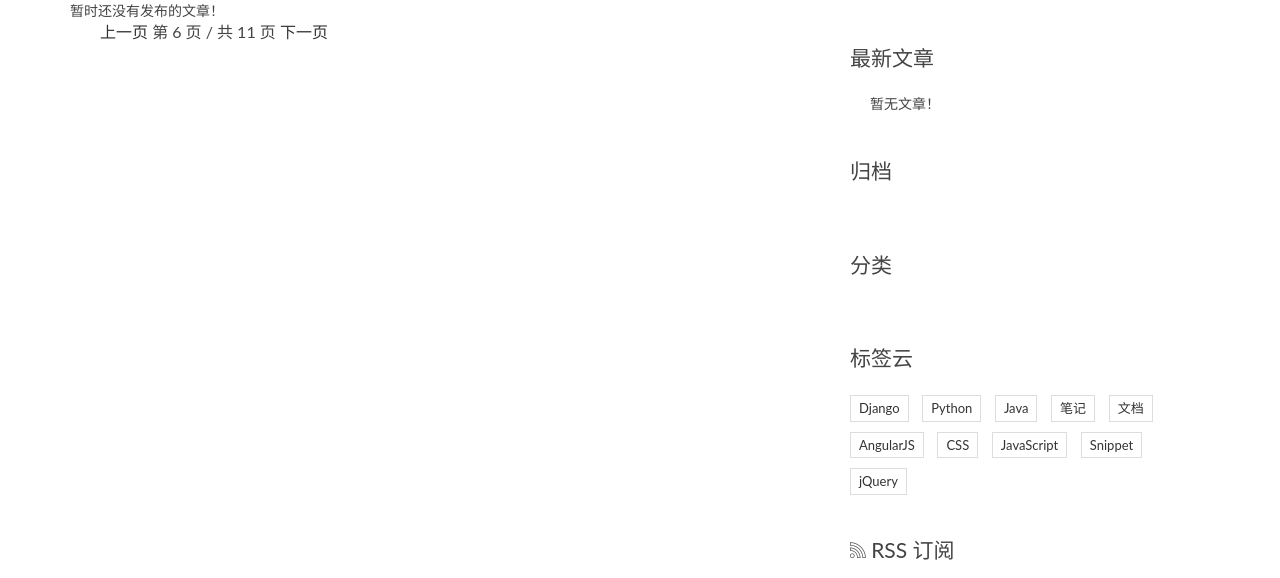
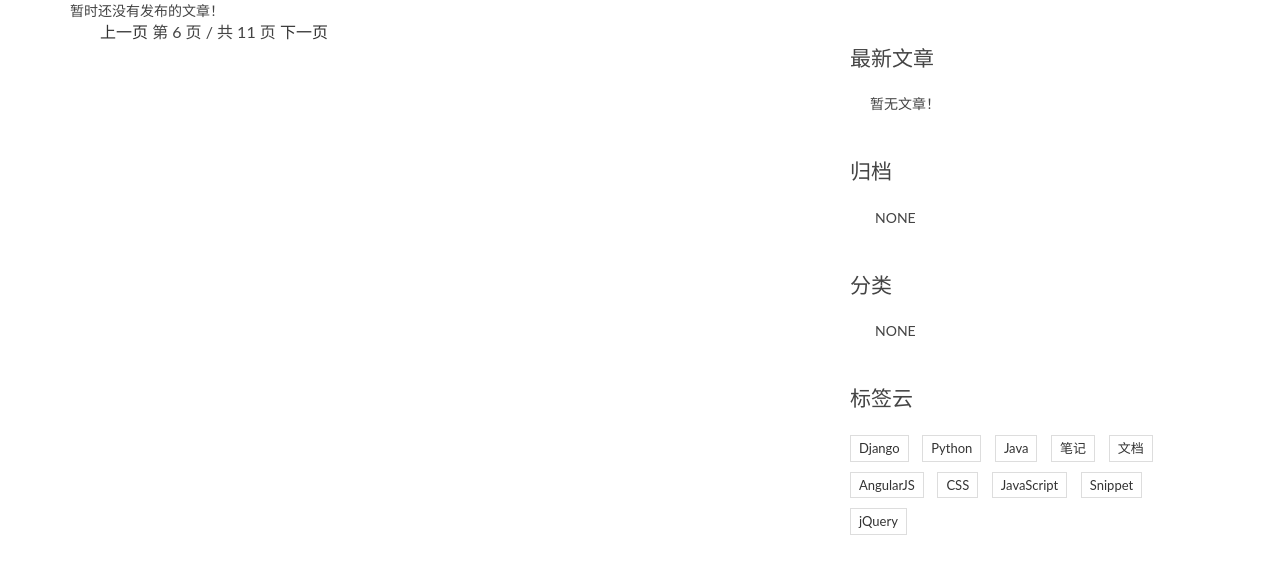
Before and after one commit to Dyeed/my-first-blog, a Django app: page / in a window 1280 px wide. Shown: the part 130-708 px from the top of the page. Run offline with Django 3.2, Linux system fonts and the light colour scheme; data that the repository does not hold is empty; some libraries are stand-ins or nearby versions.

Commit message:
归档、分类的empty
Signed-off-by: Dyeed <gggssn@qq.com>

```diff
--- a/blog/templates/archives.html
+++ b/blog/templates/archives.html
@@ -4,9 +4,11 @@
     <h3 class="widget-title">归档</h3>
     <ul>
         {% for ach in achs %}
-        <li>
-            <a href="{% url 'archives' year=ach.year month=ach.month %}">{{ ach.year }} 年 {{ ach.month }} 月</a>
-        </li>
+            <li>
+                <a href="{% url 'archives' year=ach.year month=ach.month %}">{{ ach.year }} 年 {{ ach.month }} 月</a>
+            </li>
+        {% empty %}
+            NONE
         {% endfor %}
     </ul>
 </div>
--- a/blog/templates/category.html
+++ b/blog/templates/category.html
@@ -8,6 +8,8 @@
             <li>
                 <a href="{% url 'category' cate.pk %}">{{ cate.name }} <span class="post-count">(13)</span></a>
             </li>
+        {% empty %}
+            NONE
         {% endfor %}
     </ul>
 </div>
```
